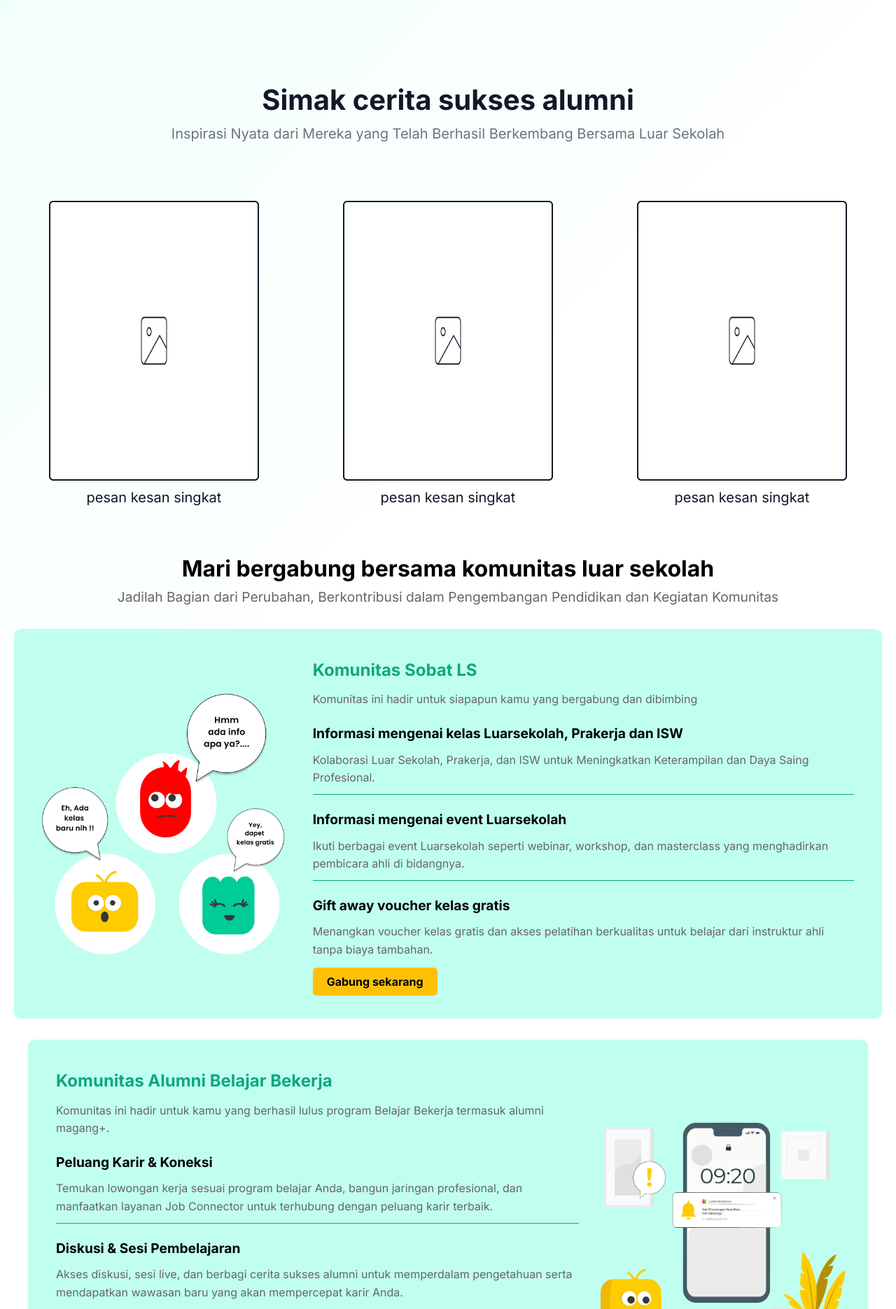
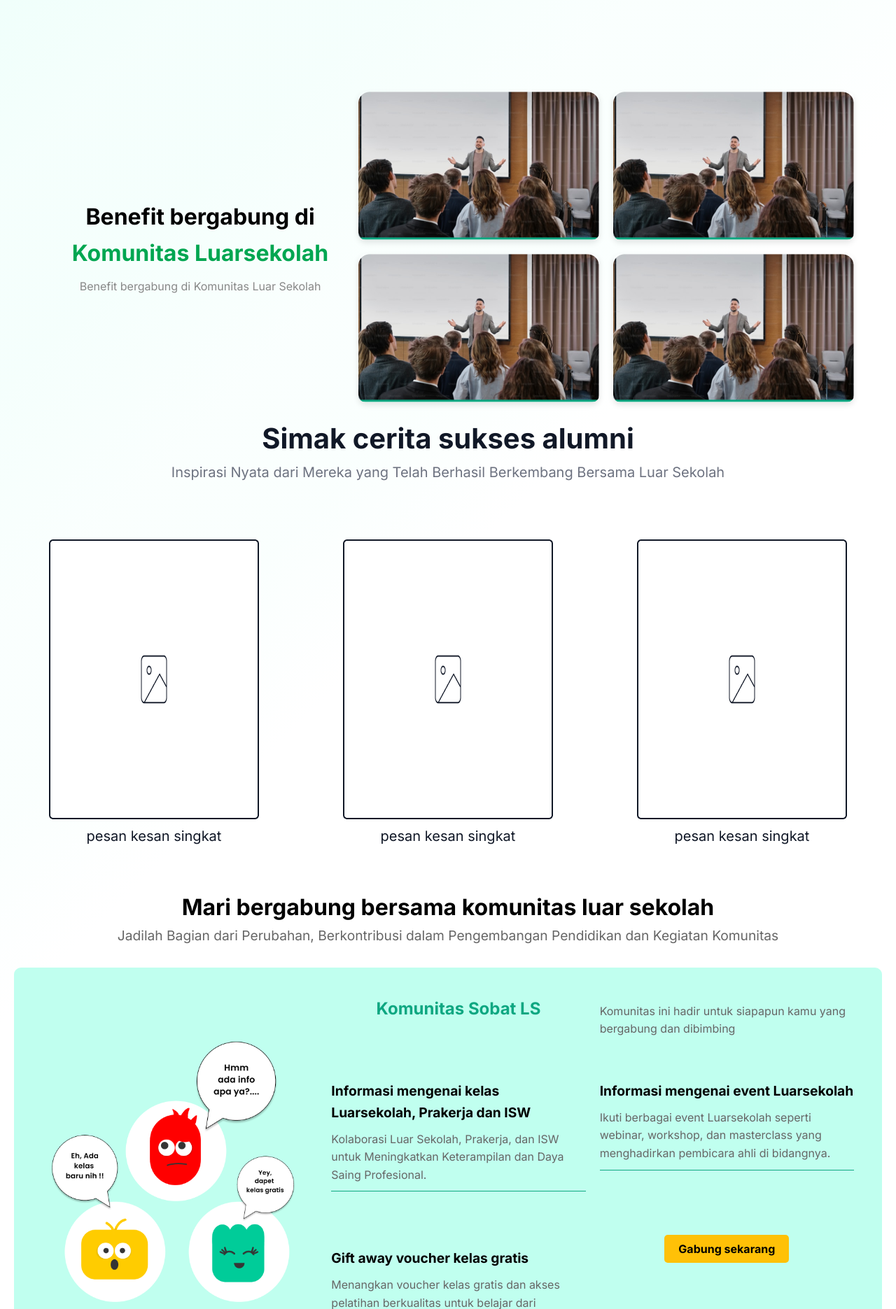
Before and after one commit to arru-tech/app-luar-sekolah, a PHP site: page / in a window 1280 px wide. Shown: the part 645-2516 px from the top of the page at 70% size. Run offline with PHP 8.4, Linux system fonts and the light colour scheme.

Commit message:
laman benefit baru

```diff
--- a/component/benefit.php
+++ b/component/benefit.php
@@ -1,44 +1,32 @@
-<!DOCTYPE html>
-<html lang="en">
-<head>
-  <meta charset="UTF-8">
-  <meta name="viewport" content="width=device-width, initial-scale=1.0">
-  <title>Komunitas Luarsekolah</title>
-  <link rel="stylesheet" href="styles.css">
-</head>
-<body>
-    <div class="container">
-        <div class="content">
-            <div class="community">
-                <h1>Benefit Bergabung di Komunitas Luarsekolah</h1>
-                <a href="#" class="learn-more">Learn more about <span>community</span></a>
-            </div>
-
-            <div class="benefits">
-                <ul>
-                    <li><img src="img/cek.png" alt="ini Check" class="cek">Ruang Informasi dan Diskusi Interaktif</li>
-                    <li><img src="img/cek.png" alt="ini Check" class="cek">Ruang Bersosialisasi dan Menambah Relasi</li>
-                    <li><img src="img/cek.png" alt="ini Check" class="cek">Ruang Kolaborasi dan Partisipasi</li>
-                    <li><img src="img/cek.png" alt="ini Check" class="cek">Ruang Kolaborasi dan Partisipasi</li>
-                </ul>
-            </div>
-
-            <div class="images">
-                <div class="image-box-1">
-                    <img src="img/hero-file.png" alt="Gambar 1" />
-                </div>
-                <div class="image-box-2">
-                    <img src="img/hero-file.png" alt="Gambar 2" />
-                </div>
-                <div class="image-box-3">
-                    <img src="img/hero-file.png" alt="Gambar 3" />
-                </div>
-                <div class="image-box-4">
-                    <img src="img/hero-file.png" alt="Gambar 4" />
+<div class="container-benefit">
+        <div class="left">
+            <h1>Benefit bergabung di <span>Komunitas Luarsekolah</span></h1>
+            <p>Benefit bergabung di Komunitas Luar Sekolah</p>
+        </div>
+        <div class="right">
+            <div class="image-container">
+                <img src="img/card-images.png" alt="Ruang Kolaborasi">
+                <div class="overlay">
+                <p>Ruang Kolaborasi</p>
                 </div>
             </div>
-
-        </div>
-    </div>
-</body>
-</html>
+            <div class="image-container">
+                <img src="img/card-images.png" alt="Partisipasi">
+                <div class="overlay">
+                <p>Partisipasi</p>
+                </div>
+            </div>
+            <div class="image-container">
+                <img src="img/card-images.png" alt="Ruang Informasi">
+                <div class="overlay">
+                <p>Ruang Informasi</p>
+                </div>
+            </div>
+            <div class="image-container">
+                <img src="img/card-images.png" alt="Diskusi Interaksi">
+                <div class="overlay">
+                <p>Diskusi Interaksi</p>
+                </div>
+            </div>
+</div>
+</div>
--- a/css/benefit.css
+++ b/css/benefit.css
@@ -1,146 +1,99 @@
-.container {
-    margin: 100px auto auto auto;
-    padding: 10px;
+.container-benefit {
   display: flex;
+  flex-wrap: wrap;
+  max-width: 1200px;
+  width: 100%;
+  padding: 20px;
+  margin: 0 auto;
   box-sizing: border-box;
-    /* background-color: rgb(30, 255, 0); */
-
+  justify-content: space-between;
+  align-items: center;
+  text-align: center;
 }
 
-  .content {
-    display: grid;
-    margin-bottom: 40px;
-    grid-template-rows: 1fr 2fr;
-    grid-template-columns: 1fr 1fr;
-
+.left {
+  flex: 1;
+  min-width: 300px;
+  padding: 20px;
+  display: flex;
+  flex-direction: column;
+  justify-content: center;
+  align-items: center;
+  text-align: center;
 }
 
-  .community {
-    grid-row: 1fr;
-    grid-column: 1fr;
-    padding: 50px;
-    height: 50%;
+.left h1 {
+  font-size: 2em;
+  margin: 0;
+  color: #000;
 }
 
-  h1 {
-    font-size: 2.5rem;
-    font-weight: bold;
-    margin-bottom: 20px;
-    text-align: left;
+.left h1 span {
+  color: #00a651;
 }
 
-  .benefits {
-    list-style-type: none;
-    font-size: 1.1rem;
-    margin-bottom: 20px;
-    line-height: 1.8;
-    grid-row: 1fr;
-    grid-column: 2fr;
-    width: 86%;
-    padding: 50px;
-    height: 50%;
-
-  }
-
-  .benefits li {
-    display: flex;
-    font-weight: bold;
-    margin-bottom: 20px;
-    text-align: left;
+.left p {
+  color: #888;
+  margin-top: 10px;
 }
 
 
-  .benefits li::before {
-    margin-right: 10px;
-    color: #007bff;
+.right {
+  display: grid;
+  grid-template-columns: repeat(2, 1fr);
+  grid-template-rows: repeat(2, auto);
+  gap: 20px;
+  justify-items: center;
 }
 
-  .cek {
-    width: 5%;
-    height: 5%;
-    padding-right: 20px;
+.right .image-container {
+  position: relative;
+  overflow: hidden;
+  border-radius: 10px;
+  box-shadow: 0 4px 8px rgba(0, 0, 0, 0.1);
 }
 
-  .learn-more {
-    text-decoration: none;
-    font-size: 1rem;
-    color: #555;
-    float: absolute;
+.right .image-container img {
+  width: 100%;
+  height: auto;
+  display: block;
 }
 
-  .learn-more span {
-    font-weight: bold;
-    color: #007bff;
+.right .image-container .overlay {
+  position: absolute;
+  top: 0;
+  left: 0;
+  width: 100%;
+  height: 100%;
+  background: rgba(0, 0, 0, 0.5);
+  opacity: 0;
+  transition: opacity 0.3s ease;
+  display: flex;
+  align-items: center;
+  justify-content: center;
 }
 
-  .images {
-    display: flex;
-    width: 97%;
-    height: 58%;
-    padding: 0px 20px;
-    align-self: stretch;
-    grid-row: 2fr;
-    grid-column: 1 / span 2;
-    align-items: center;
-    justify-content: center;
-    gap: 50px;
-    margin-top: 20px;
-    /* background-color: rgb(106, 0, 255); */
+.right .image-container .overlay p {
+  color: #fff;
+  font-size: 1.2em;
+  text-align: center;
+  margin: 0;
 }
 
-  .image-box-1 {
-    width: 251px;
-    height: 195px;
-    transform: rotate(-7.713deg);
-    border: 2px solid #000000;
-    border-radius: 8px;
-    display: flex;
-    justify-content: center;
-    align-items: center;
-  }
-
-
-  .image-box-2 {
-    width: 251px;
-    height: 191px;
-    transform: rotate(11.747deg);
-    border: 2px solid #000000;
-    border-radius: 8px;
-    display: flex;
-    justify-content: center;
-    align-items: center;
+.right .image-container:hover .overlay {
+  opacity: 1;
 }
 
 
 
-  .image-box-3 {
-    width: 251px;
-    height: 191px;
-    transform: rotate(-6.416deg);
-    border: 2px solid #000000;
-    border-radius: 8px;
-    display: flex;
-    justify-content: center;
+@media (max-width: 768px) {
+  .container-benefit {
+      flex-direction: column;
       align-items: center;
   }
 
-
-  .image-box-4 {
-    width: 251px;
-    height: 191px;
-    transform: rotate(15.44deg);
-    border: 2px solid #000000;
-    border-radius: 8px;
-    display: flex;
-    justify-content: center;
+  .right {
+      flex-direction: column;
       align-items: center;
   }
-  .image-box-1 img,
-  .image-box-2 img,
-  .image-box-3 img,
-  .image-box-4 img {
-      width: 100%;
-      height: 100%;
-      object-fit: cover; /* Sesuaikan ukuran gambar tanpa merusak proporsi */
-      border-radius: 8px;
 }
--- a/index.php
+++ b/index.php
@@ -17,7 +17,7 @@
 <body>
     <?php include './component/navbar.php'; ?>
     <?php include './component/hero.php'; ?>
-    <!-- <?php include './component/benefit.php'; ?> -->
+    <?php include './component/benefit.php'; ?>
     <?php include './component/alumni.php'; ?>
     <?php include './component/class.php'; ?>
     <?php include './component/activity.php'; ?>
```
Lines whose indentation alone changed are shown as unchanged.
